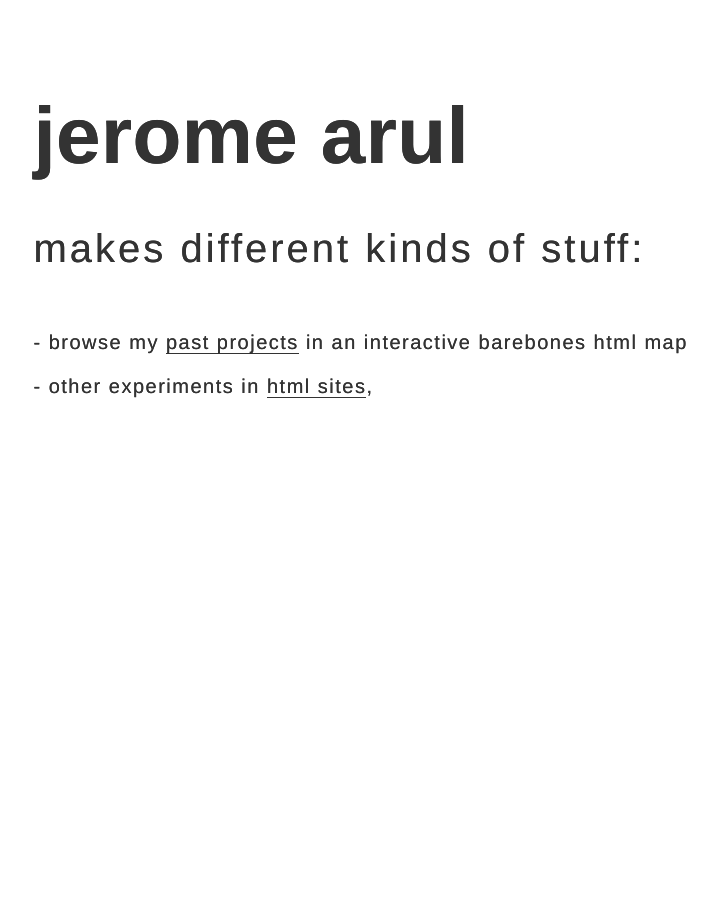
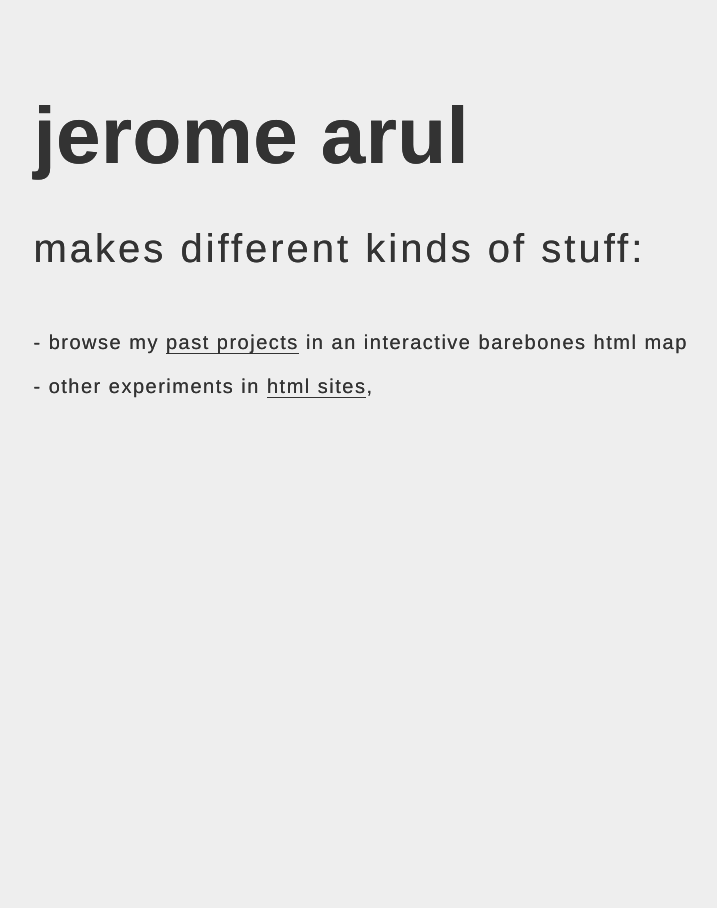
Before and after one commit to jeromearul/jeromearul.github.io, a Jekyll site: the page stuff.html, which Jekyll copies as it is, in a window 1280 px wide. Shown: the whole page, without its empty margins (63-780 px from the left). Built offline with Jekyll 4.4.1, drawn with Linux system fonts in a browser that asks for light colours.

Commit message:
fff to eee

```diff
--- a/css/stuff.css
+++ b/css/stuff.css
@@ -16,7 +16,7 @@ body {
 	-webkit-font-smoothing: antialiased;
 	font-smoothing: antialiased;
 	padding: 0;
-	background-color: #fff;
+	background-color: #eee;
 }
 .wrapper {
 	padding: 7%;
```
